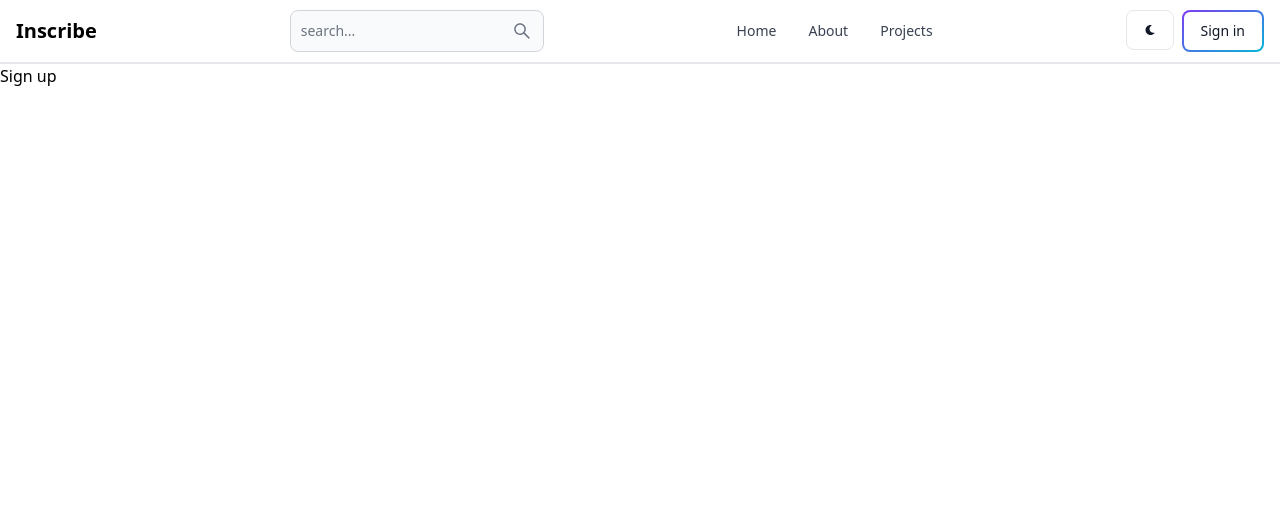
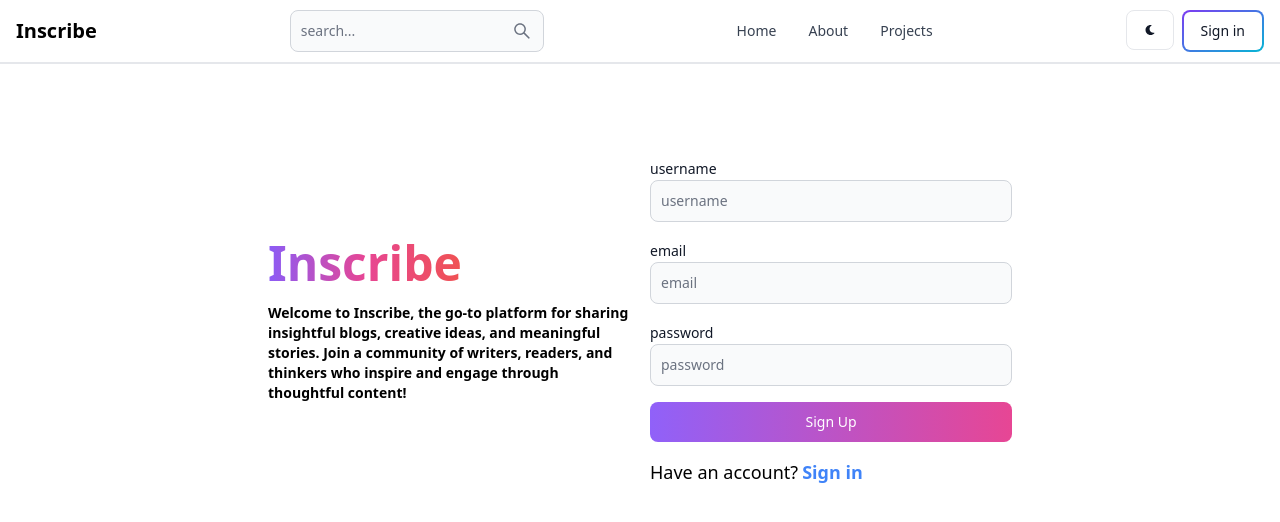
Before and after one commit to priyanshu-73/Inscribe---The-Blog-App, a React (Vite) app in the folder client/: page /sign-up in a window 1280 px wide. Shown: the top 522 px of the page. Built offline with nearby package versions, Linux system fonts and the light colour scheme.

Commit message:
Complete Sign Up Page Ui

```diff
--- a/client/src/pages/SignUp.jsx
+++ b/client/src/pages/SignUp.jsx
@@ -1,7 +1,55 @@
+import { Button, Label, TextInput } from "flowbite-react";
 import React from "react";
+import { Link } from "react-router-dom";
 
 const SignUp = () => {
-  return <div>Sign up</div>;
+  return (
+    <div className="min-h-screen mt-20">
+      <div className="flex p-3 max-w-3xl mx-auto flex-col md:flex-row md:items-center gap-5">
+        <div className="flex-1">
+          <Link to={"/"} className="font-bold dark:text-white">
+            <span className="text-5xl font-bold bg-gradient-to-r from-violet-500 via-pink-500 to-red-500 bg-clip-text text-transparent">
+              Inscribe
+            </span>
+          </Link>
+          <p className="text-sm mt-4 font-semibold">
+            Welcome to Inscribe, the go-to platform for sharing insightful
+            blogs, creative ideas, and meaningful stories. Join a community of
+            writers, readers, and thinkers who inspire and engage through
+            thoughtful content!
+          </p>
+        </div>
+        <div className="flex-1">
+          <form className="flex flex-col gap-4">
+            <div>
+              <Label value="username" />
+              <TextInput type="text" placeholder="username" id="username" />
+            </div>
+            <div>
+              <Label value="email" />
+              <TextInput type="text" placeholder="email" id="email" />
+            </div>
+            <div>
+              <Label value="password" />
+              <TextInput type="password" placeholder="password" id="password" />
+            </div>
+            <Button gradientDuoTone="purpleToPink" type="submit">
+              Sign Up
+            </Button>
+            <div className="flex gap-1 text-lg">
+              <span>Have an account?</span>
+              <Link
+                to={"/sign-in"}
+                className="font-semibold text-blue-500 hover:text-blue-400"
+              >
+                Sign in
+              </Link>
+            </div>
+          </form>
+        </div>
+      </div>
+    </div>
+  );
 };
 
 export default SignUp;
```
